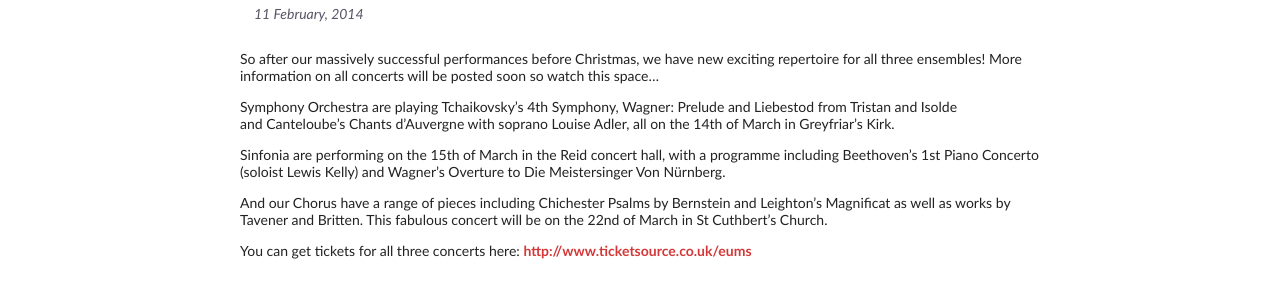
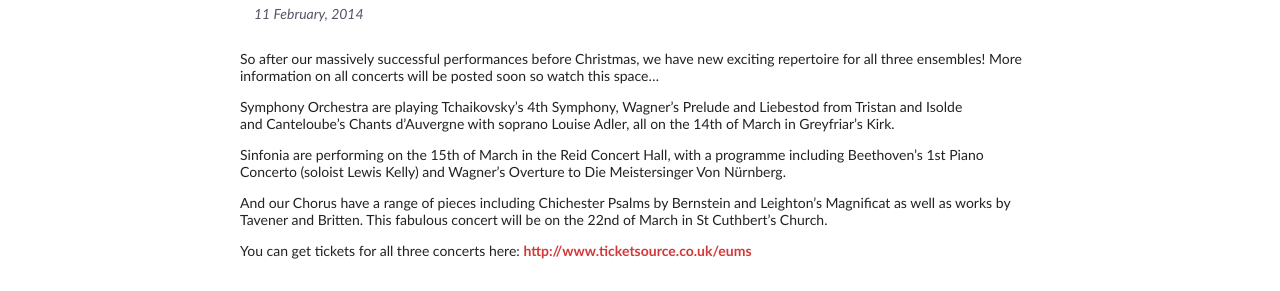
Before and after one commit to eums/website, a Jekyll site: the page built from _posts/2014-02-11-spring-concert-series.markdown, in a window 1280 px wide. Shown: the part 445-736 px from the top of the page. Built offline with Jekyll 4.4.1, drawn with Linux system fonts in a browser that asks for light colours.

Commit message:
minor grammar changes

```diff
--- a/_posts/2014-02-11-spring-concert-series.markdown
+++ b/_posts/2014-02-11-spring-concert-series.markdown
@@ -6,9 +6,9 @@ wordpress_id: 3074
 ---
 So after our massively successful performances before Christmas, we have new exciting repertoire for all three ensembles! More information on all concerts will be posted soon so watch this space...
 
-Symphony Orchestra are playing Tchaikovsky's 4th Symphony, Wagner: Prelude and Liebestod from Tristan and Isolde and&nbsp;Canteloube's Chants d'Auvergne with soprano Louise Adler, all on the 14th of March in Greyfriar's Kirk.
+Symphony Orchestra are playing Tchaikovsky's 4th Symphony, Wagner's Prelude and Liebestod from Tristan and Isolde and&nbsp;Canteloube's Chants d'Auvergne with soprano Louise Adler, all on the 14th of March in Greyfriar's Kirk.
 
-Sinfonia are performing on the 15th of March in the Reid concert hall, with a programme including Beethoven's 1st Piano Concerto (soloist Lewis Kelly) and Wagner's&nbsp;Overture to Die Meistersinger Von N&uuml;rnberg.
+Sinfonia are performing on the 15th of March in the Reid Concert Hall, with a programme including Beethoven's 1st Piano Concerto (soloist Lewis Kelly) and Wagner's&nbsp;Overture to Die Meistersinger Von N&uuml;rnberg.
 
 And our Chorus have a range of pieces including Chichester Psalms by Bernstein and Leighton's Magnificat as well as works by Tavener and Britten. This fabulous concert will be on the 22nd of March in St Cuthbert's Church.
 
```
